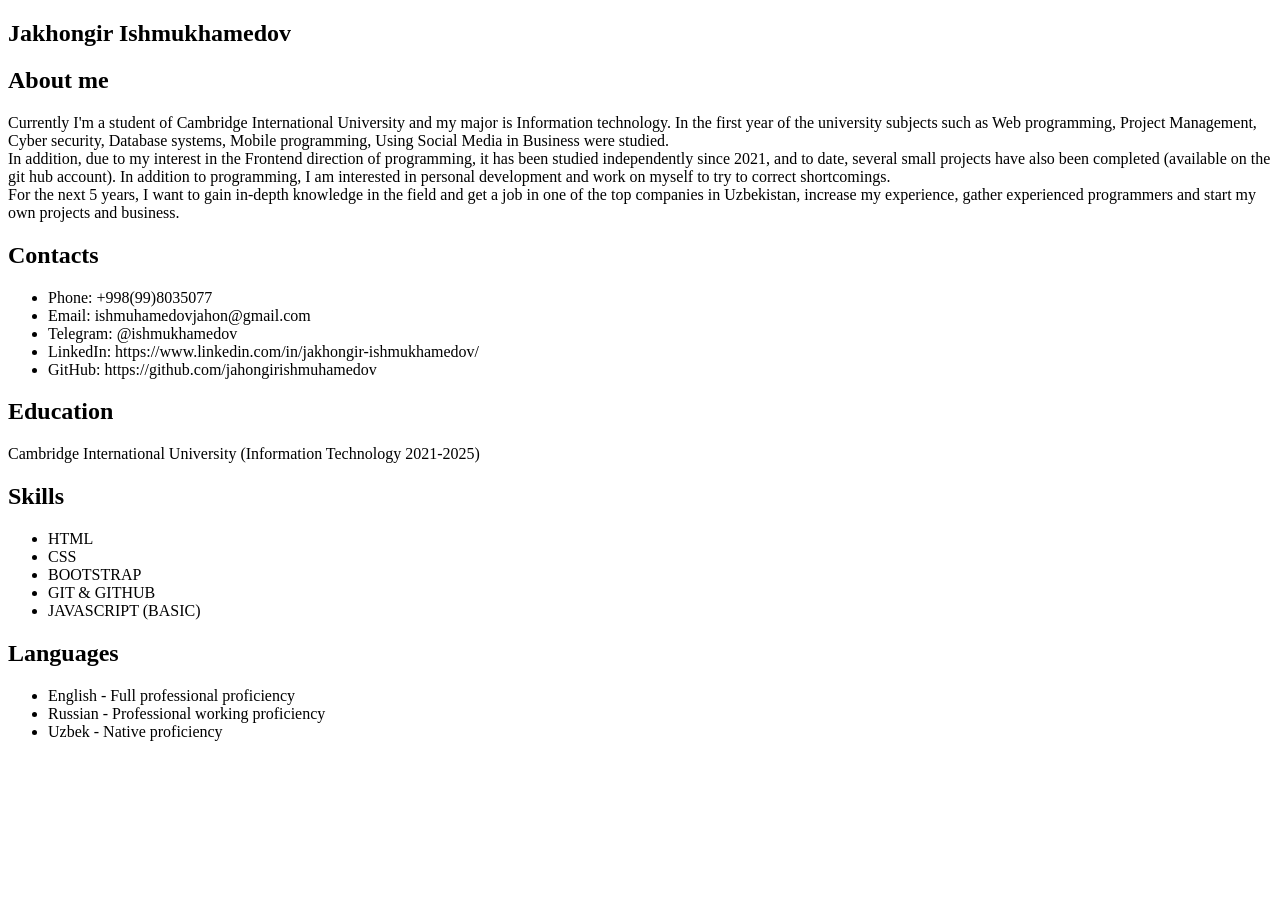
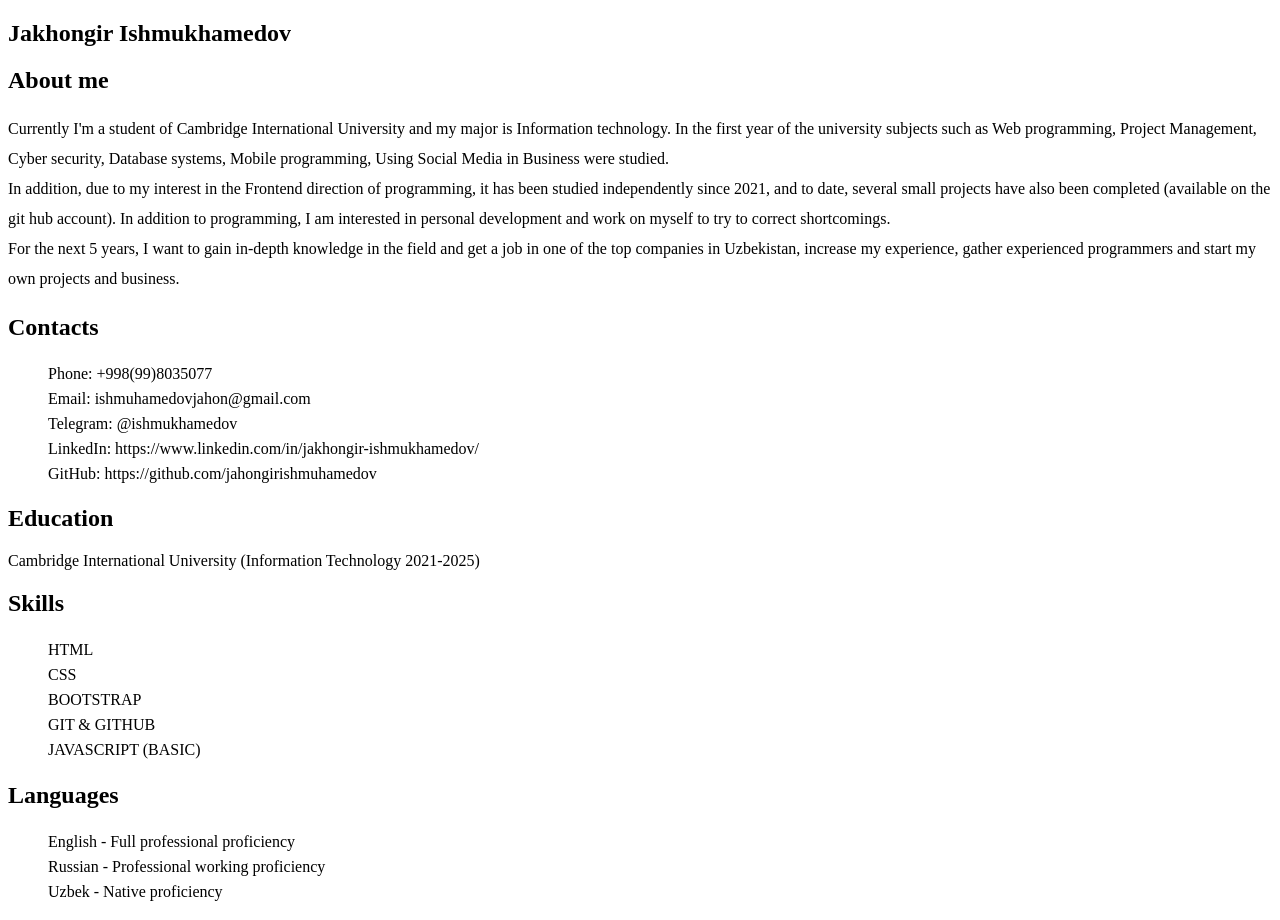
Before and after one commit to jahongirishmuhamedov/rsschool-cv, a plain HTML site: page index.html in a window 1280 px wide. Before the commit the page ends 800 px from the top, so only its background shows below. Drawn offline with Linux system fonts and the light colour scheme.

Commit message:
feat: add css file

```diff
--- a/index.html
+++ b/index.html
@@ -5,6 +5,7 @@
     <meta name="viewport"
           content="width=device-width, user-scalable=no, initial-scale=1.0, maximum-scale=1.0, minimum-scale=1.0">
     <meta http-equiv="X-UA-Compatible" content="ie=edge">
+    <link rel="stylesheet" href="style.css">
     <title>rsschool-cv-html</title>
 </head>
 <body>
--- /dev/null
+++ b/style.css
@@ -0,0 +1,18 @@
+.about-me p {
+    line-height: 30px;
+}
+
+.contacts li {
+    list-style: none;
+    line-height: 25px;
+}
+
+.skills li {
+    list-style: none;
+    line-height: 25px;
+}
+
+.languages li {
+    line-height: 25px;
+    list-style: none;
+}
```
